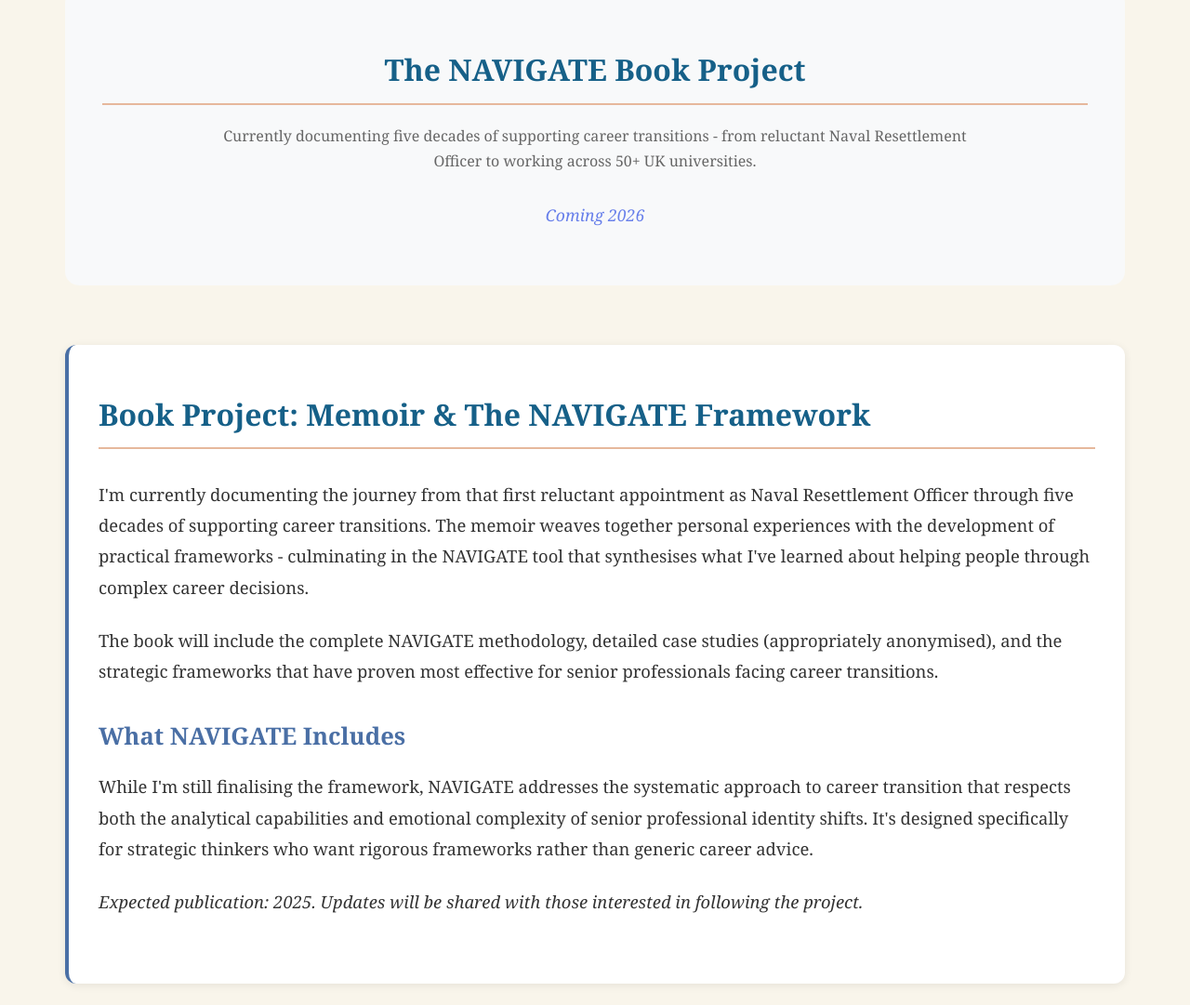
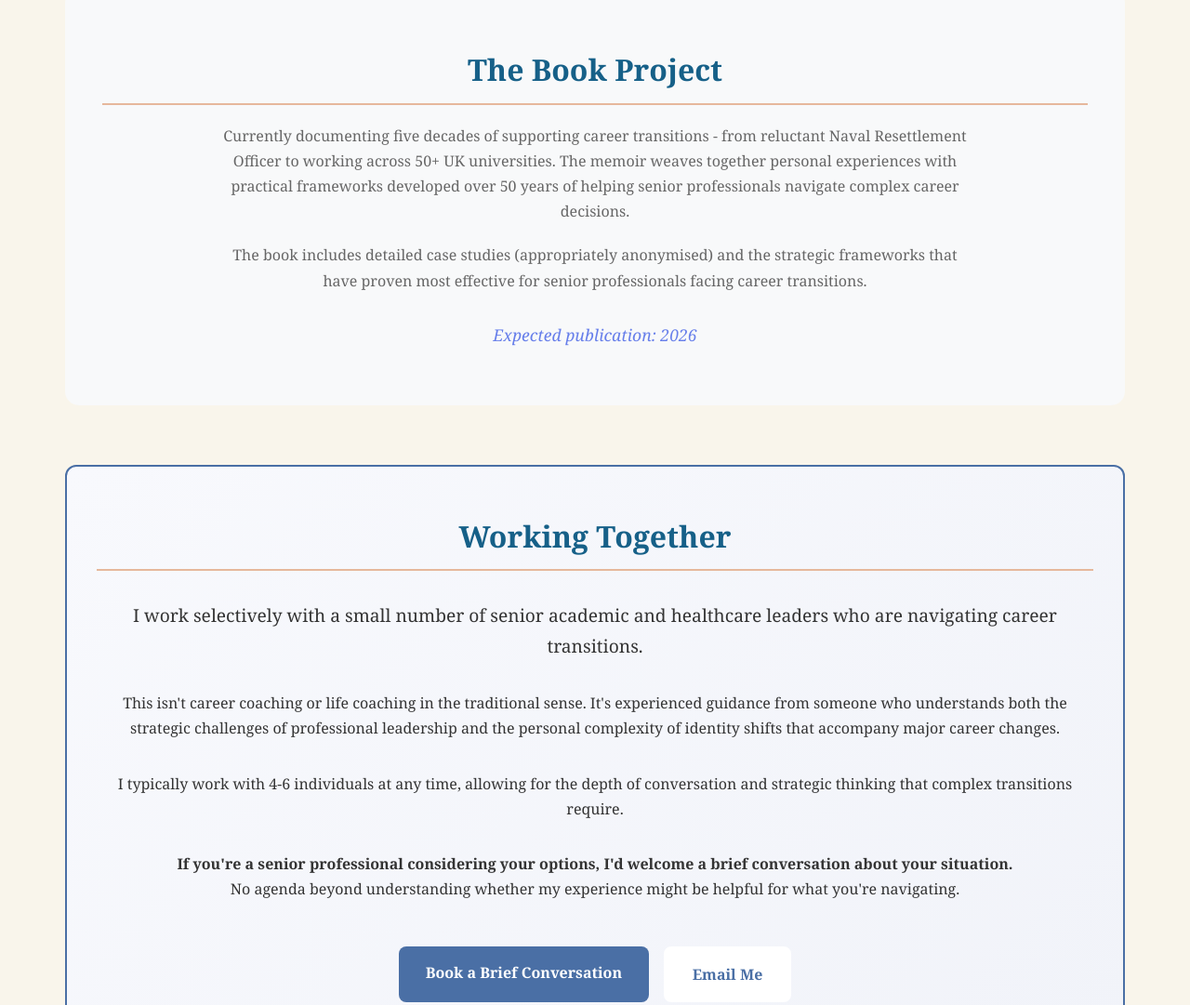
Before and after one commit to HESnrLdrs/hesnrldrs.github.io, a plain HTML site: page index.html in a window 1280 px wide. Shown: the part 2561-3642 px from the top of the page at 93% size. Drawn offline with Linux system fonts and the light colour scheme.

Commit message:
Update index.html

```diff
--- a/index.html
+++ b/index.html
@@ -417,29 +417,19 @@
 </section>
 
 <!-- BOOK PROJECT SECTION -->
-<section class="book-section" style="background: #f8f9fa; padding: 60px 40px; border-radius: 15px; margin-top: 60px;">
-    <h2 style="text-align: center; margin-bottom: 20px;">The NAVIGATE Book Project</h2>
-    <p style="text-align: center; max-width: 800px; margin: 0 auto 30px; color: #666;">Currently documenting five decades of supporting career transitions - from reluctant Naval Resettlement Officer to working across 50+ UK universities.</p>
+<section id="book" class="book-section" style="background: #f8f9fa; padding: 60px 40px; border-radius: 15px; margin-top: 60px;">
+    <h2 style="text-align: center; margin-bottom: 20px;">The Book Project</h2>
+    <p style="text-align: center; max-width: 800px; margin: 0 auto 20px; color: #666;">
+        Currently documenting five decades of supporting career transitions - from reluctant Naval Resettlement Officer to working across 50+ UK universities. The memoir weaves together personal experiences with practical frameworks developed over 50 years of helping senior professionals navigate complex career decisions.
+    </p>
+    <p style="text-align: center; max-width: 800px; margin: 0 auto 30px; color: #666;">
+        The book includes detailed case studies (appropriately anonymised) and the strategic frameworks that have proven most effective for senior professionals facing career transitions.
+    </p>
 
     <div style="text-align: center;">
-        <p style="font-style: italic; color: #667eea; font-size: 1.1em;">Coming 2026</p>
+        <p style="font-style: italic; color: #667eea; font-size: 1.1em;">Expected publication: 2026</p>
     </div>
 </section>
-
-        <section id="book">
-            <div class="story-section">
-                <h2>Book Project: Memoir & The NAVIGATE Framework</h2>
-                <p>I'm currently documenting the journey from that first reluctant appointment as Naval Resettlement Officer through five decades of supporting career transitions. The memoir weaves together personal experiences with the development of practical frameworks - culminating in the NAVIGATE tool that synthesises what I've learned about helping people through complex career decisions.</p>
-
-                <p>The book will include the complete NAVIGATE methodology, detailed case studies (appropriately anonymised), and the strategic frameworks that have proven most effective for senior professionals facing career transitions.</p>
-
-                <h3>What NAVIGATE Includes</h3>
-                <p>While I'm still finalising the framework, NAVIGATE addresses the systematic approach to career transition that respects both the analytical capabilities and emotional complexity of senior professional identity shifts. It's designed specifically for strategic thinkers who want rigorous frameworks rather than generic career advice.</p>
-
-                <p><em>Expected publication: 2025. Updates will be shared with those interested in following the project.</em></p>
-            </div>
-        </section>
-
         <section id="working-together" class="availability-section">
             <h2>Working Together</h2>
             <p style="font-size: 1.2rem; margin-bottom: 2rem;">I work selectively with a small number of senior academic and healthcare leaders who are navigating career transitions.</p>
```
